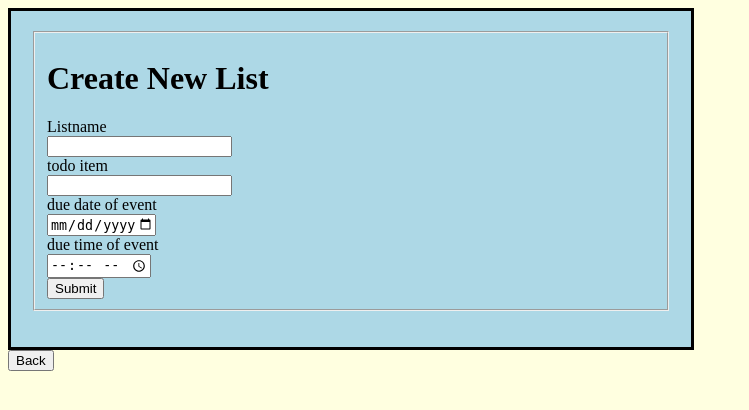
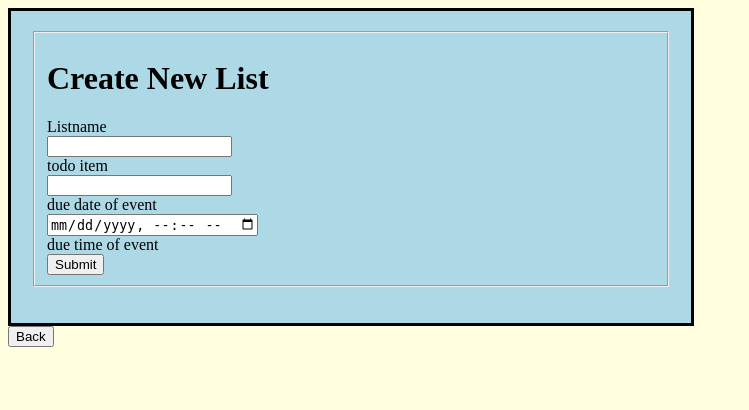
Before and after one commit to mananjainiitr/img-django, a Django app: template templates/todo/createlist.html in a window 1280 px wide. Shown: the top 410 px of the page, without its empty margins (0-749 px from the left). Run offline with Django 3.2, Linux system fonts and the light colour scheme; the template is opened without the code that fills it, so the values that code supplies are empty.

Commit message:
Update createlist.html

```diff
--- a/templates/todo/createlist.html
+++ b/templates/todo/createlist.html
@@ -35,10 +35,10 @@
         <span>todo item</span><br>
         <input type="tittle" name="title" id="title" required><br>
         <span>due date of event</span><br>
-        <input type="date" name="date" id="date" placeholder="dd-mm-yyyy" value="" min="1997-01-01" max="2030-12-31" required><br>
+        <input type="datetime-local" name="date" id="date" required><br>
         {% comment %} <input type="date" name="date" ><br> {% endcomment %}
         <span>due time of event</span><br>
-        <input type="time" name="time" id="time" required><br>
+        {% comment %} <input type="time" name="time" id="time" required><br> {% endcomment %}
         <input type="submit">
     </fieldset>
 
```
